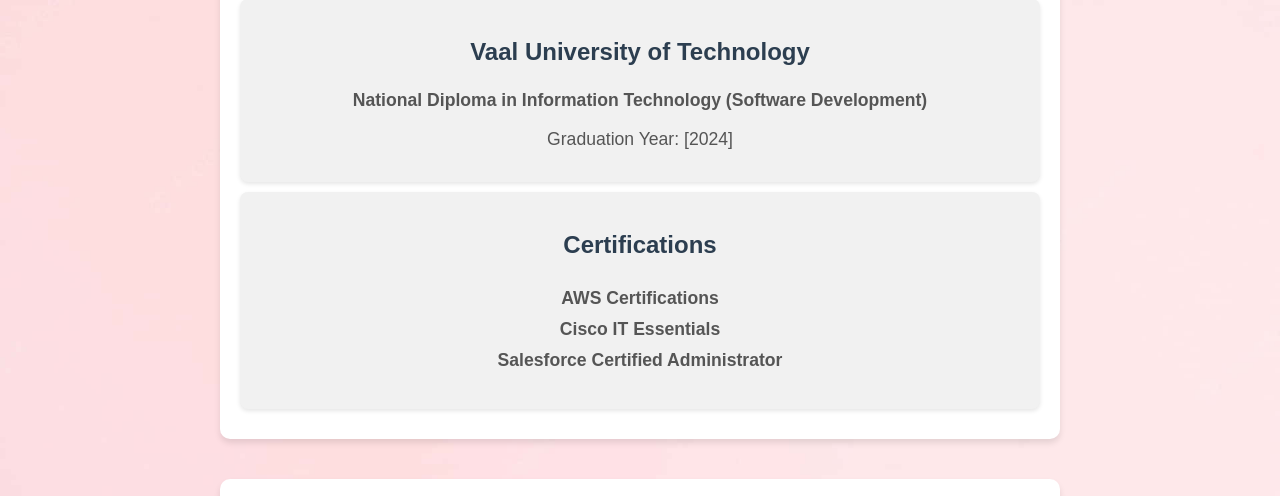
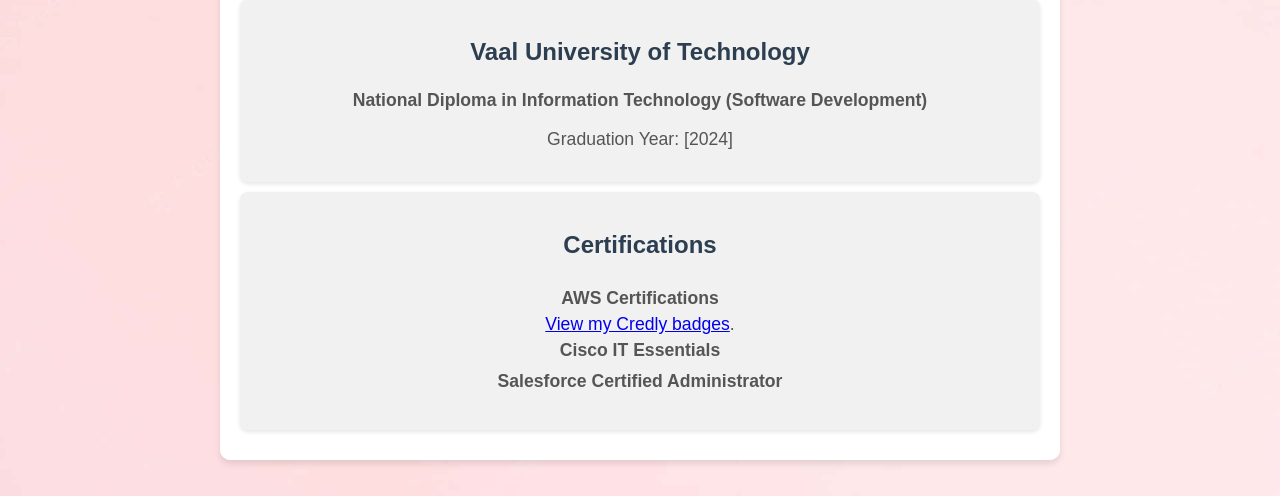
Before and after one commit to Kgaditsi/portfolio, a plain HTML site: page portfolio.html in a window 1280 px wide. Shown: the part 304-800 px from the top of the page. Drawn offline with Linux system fonts and the light colour scheme.

Commit message:
Update portfolio.html

```diff
--- a/portfolio.html
+++ b/portfolio.html
@@ -233,7 +233,7 @@
         <div class="education-item">
             <h3>Certifications</h3>
             <ul>
-                <li>AWS Certifications</li>
+                <li>AWS Certifications</li> <a href="https://www.credly.com/users/tebatso-k" target="_blank">View my Credly badges</a>.
                 <li>Cisco IT Essentials</li>
                 <li>Salesforce Certified Administrator</li>
             </ul>
```
